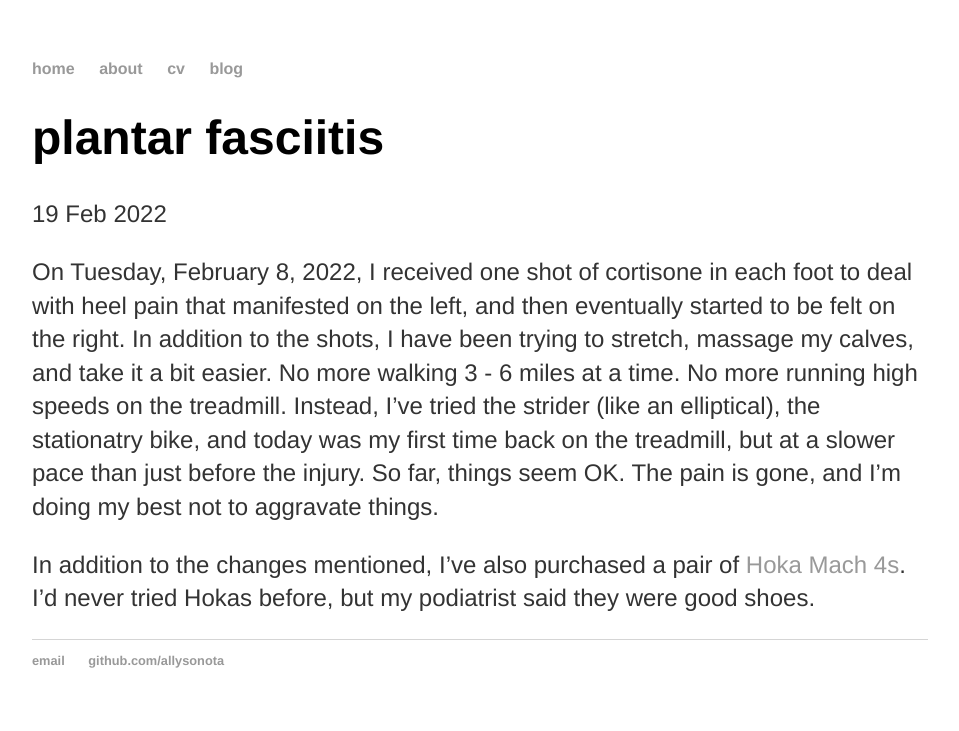
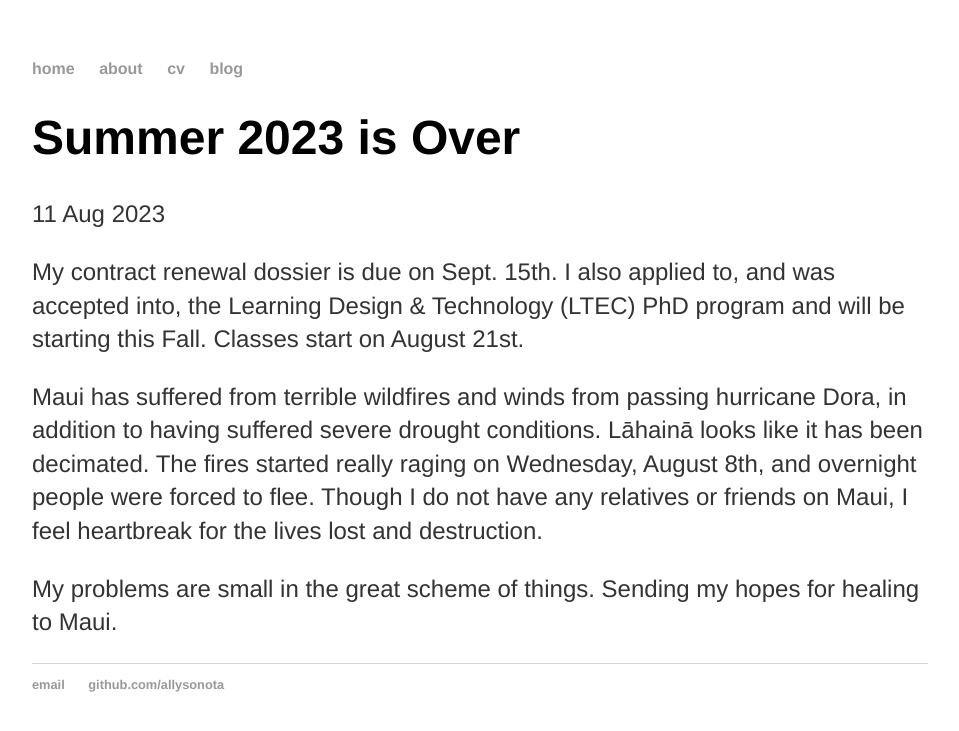
Before and after one commit to allysonota/allysonota.github.io, a Jekyll site: the page built from _posts/2023-08-11-summer-2023-is-over.md, in a window 1280 px wide. Shown: the top 731 px of the page, without its empty margins (160-1119 px from the left). Built offline with Jekyll 4.4.1, drawn with Linux system fonts in a browser that asks for light colours.

Commit message:
Update 2023-08-11-summer-2023-is-over.md

```diff
--- a/_posts/2023-08-11-summer-2023-is-over.md
+++ b/_posts/2023-08-11-summer-2023-is-over.md
@@ -1,8 +1,10 @@
 ---
 layout: post
-title: "plantar fasciitis"
-date: 2022-02-19
+title: "Summer 2023 is Over"
+date: 2023-08-11
 ---
-On Tuesday, February 8, 2022, I received one shot of cortisone in each foot to deal with heel pain that manifested on the left, and then eventually started to be felt on the right. In addition to the shots, I have been trying to stretch, massage my calves, and take it a bit easier. No more walking 3 - 6 miles at a time. No more running high speeds on the treadmill. Instead, I've tried the strider (like an elliptical), the stationatry bike, and today was my first time back on the treadmill, but at a slower pace than just before the injury. So far, things seem OK. The pain is gone, and I'm doing my best not to aggravate things.
+My contract renewal dossier is due on Sept. 15th. I also applied to, and was accepted into, the Learning Design & Technology (LTEC) PhD program and will be starting this Fall. Classes start on August 21st.
 
-In addition to the changes mentioned, I've also purchased a pair of <a href="https://www.hoka.com/en/us/search/?q=mach+4+women&lang=en_US" target="_blank">Hoka Mach 4s</a>. I'd never tried Hokas before, but my podiatrist said they were good shoes.
+Maui has suffered from terrible wildfires and winds from passing hurricane Dora, in addition to having suffered severe drought conditions. Lāhainā looks like it has been decimated. The fires started really raging on Wednesday, August 8th, and overnight people were forced to flee. Though I do not have any relatives or friends on Maui, I feel heartbreak for the lives lost and destruction.
+
+My problems are small in the great scheme of things. Sending my hopes for healing to Maui.
```
